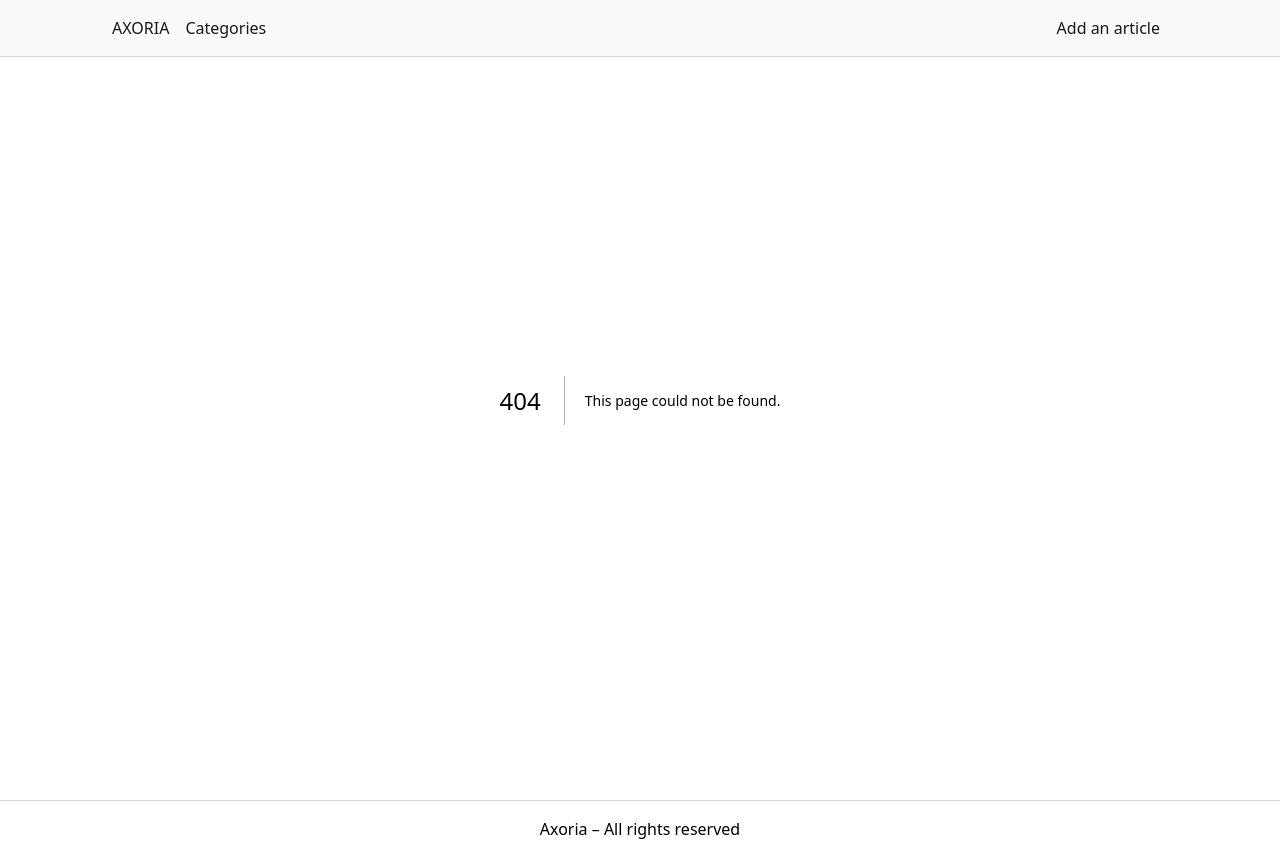
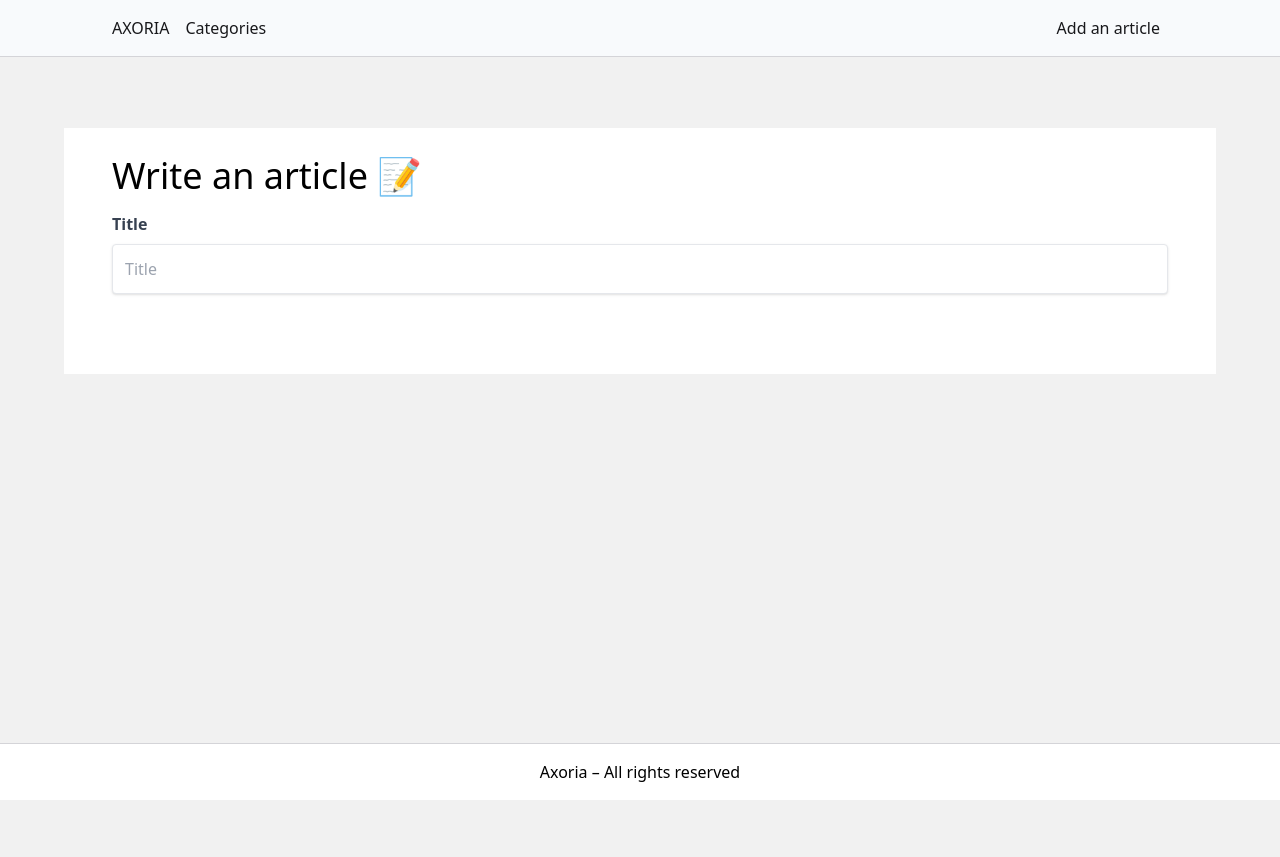
Before and after one commit to ArthurJenck/next_AxoriaBlog, a Next.js app: page /dashboard/create in a window 1280 px wide. Before the commit this address had no page. After the commit the page ends 800 px from the top, so only its background shows below. Built offline with nearby package versions, Linux system fonts and the light colour scheme.

Commit message:
feat: started integrating article creation form

```diff
--- /dev/null
+++ b/src/app/dashboard/create/page.jsx
@@ -0,0 +1,30 @@
+"use client"
+import React from "react"
+
+const handleSubmit = (e) => {
+  e.preventDefault()
+}
+
+const page = () => {
+  return (
+    <div className="u-main-container bg-white p-7 mt-32 mb-44">
+      <h1 className="text-4xl mb-4">Write an article 📝</h1>
+
+      <form onSubmit={handleSubmit} className="pb-6">
+        <label htmlFor="title" className="f-label">
+          Title
+        </label>
+        <input
+          type="text"
+          name="title"
+          id="title"
+          className="shadow border rounded w-full p-3 mb-7 text-gray-700"
+          placeholder="Title"
+          required
+        />
+      </form>
+    </div>
+  )
+}
+
+export default page
--- a/src/app/globals.css
+++ b/src/app/globals.css
@@ -27,3 +27,8 @@
 .t-main-subtitle {
   @apply mb-12 text-zinc-700;
 }
+
+/* Form */
+.f-label {
+  @apply block mb-2 text-gray-700 font-semibold;
+}
```
Also changed, not shown: src/app/layout.jsx (+2 -5 lines). Lines whose indentation alone changed are shown as unchanged.
